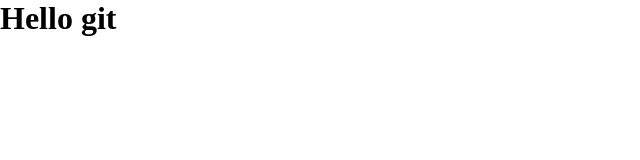
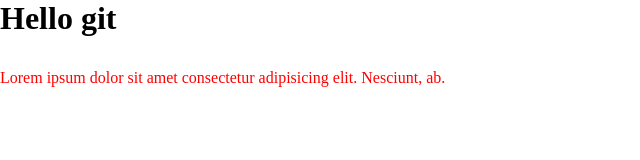
Before and after one commit to Luckwely/git-practices, a plain HTML site: page views/index.html in a window 1280 px wide. Shown: the whole page, without its empty margins (0-640 px from the left). Drawn offline with Linux system fonts and the light colour scheme.

Commit message:
modification css & html

```diff
--- a/assets/css/style.css
+++ b/assets/css/style.css
@@ -3,3 +3,8 @@
     padding: 0;
     margin: 0;
 }
+
+#content {
+    color: red;
+    margin-top: 2rem;
+}
--- a/views/index.html
+++ b/views/index.html
@@ -8,5 +8,8 @@
 </head>
 <body>
     <h1>Hello git</h1>
+    <div id="content">
+        <p>Lorem ipsum dolor sit amet consectetur adipisicing elit. Nesciunt, ab.</p>
+    </div>
 </body>
 </html>
```
